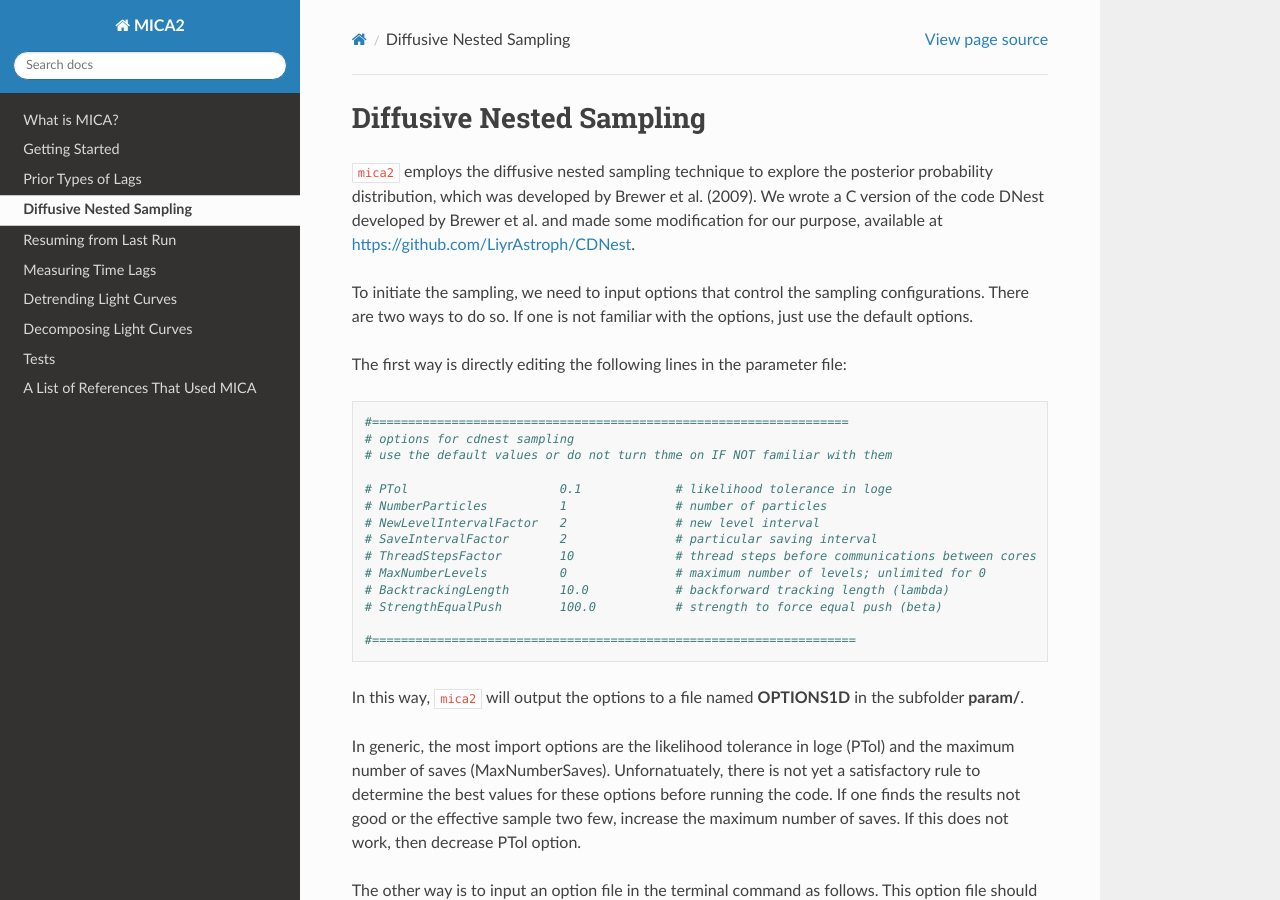
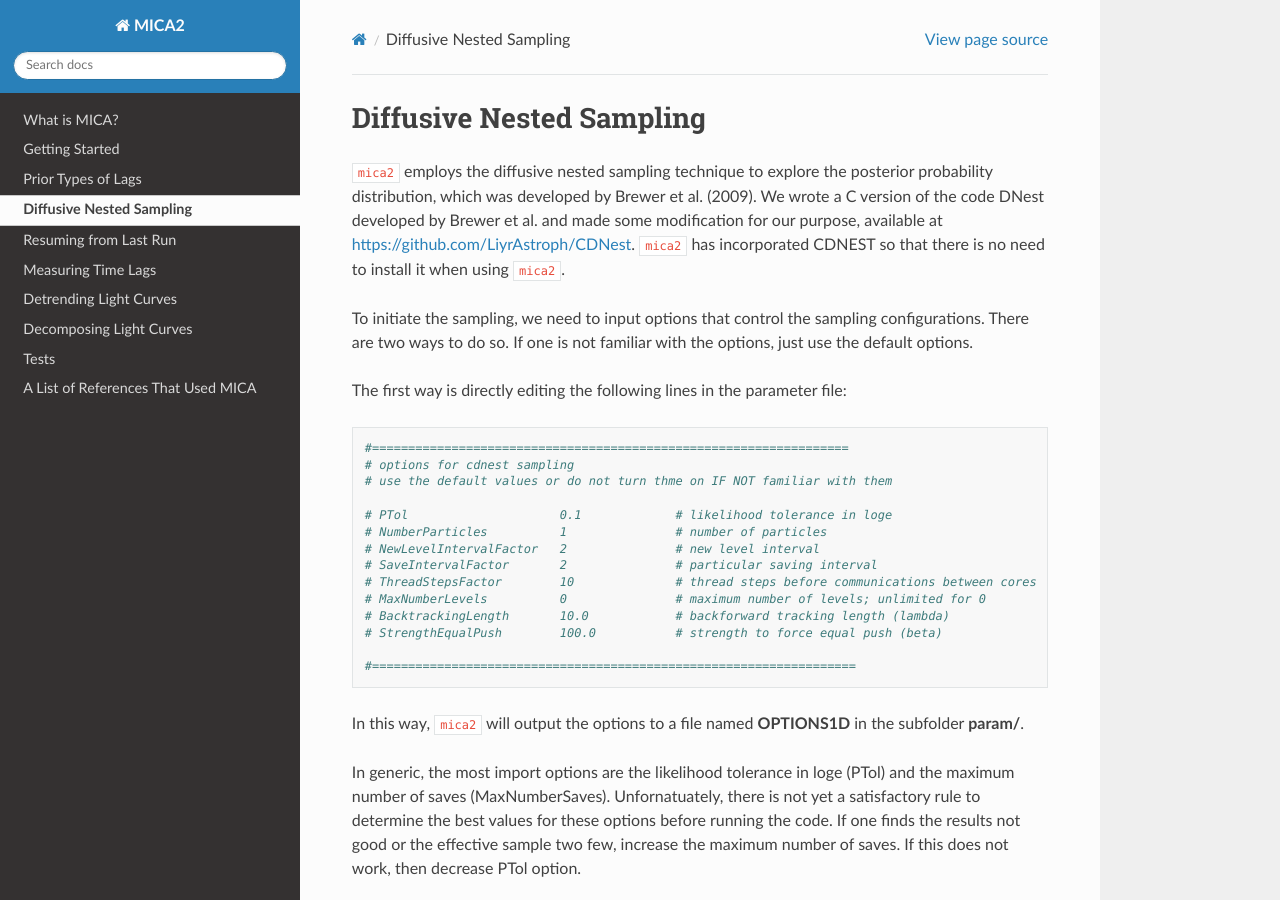
Before and after one commit to LiyrAstroph/MICA2, a Sphinx documentation site: the page built from docs/cdnest.rst, in a window 1280 px wide and 900 px high. Built offline with Sphinx 7.4.7 and the Read the Docs theme 2.0.0, drawn with Linux system fonts in a browser that asks for light colours.

Commit message:
update docs.

```diff
--- a/docs/cdnest.rst
+++ b/docs/cdnest.rst
@@ -7,7 +7,8 @@ Diffusive Nested Sampling
 
 ``mica2`` employs the diffusive nested sampling technique  to explore the posterior probability distribution,
 which was developed by Brewer et al. (2009). We wrote a C version of the code DNest developed by Brewer et al.
-and made some modification for our purpose, available at https://github.com/LiyrAstroph/CDNest.
+and made some modification for our purpose, available at https://github.com/LiyrAstroph/CDNest. ``mica2`` has
+incorporated CDNEST so that there is no need to install it when using ``mica2``.
 
 To initiate the sampling, we need to input options that control the sampling configurations.
 There are two ways to do so. If one is not familiar with the options, just use the default options.
--- a/docs/getting_started.rst
+++ b/docs/getting_started.rst
@@ -18,9 +18,7 @@ Third-party package dependence
 
   * **CMake** ---- the compilation tool, downloaded at https://cmake.org/download/
 
-  * **CDNest** --- Diffusive nested sampling, downloaded at https://github.com/LiyrAstroph/CDNest
-
-Note that in Linux system, there are package managers that can install the above libraries convienently (except CDNest).
+Note that in Linux system, there are package managers that can install the above libraries convienently.
 If so, use them. In this case, the libraries usually are installed in standard environment path. Otherwise, any of the above
 libraries is not installed in standard locations on your system, the compiling configurations below may need slight adjustments.
 
```
